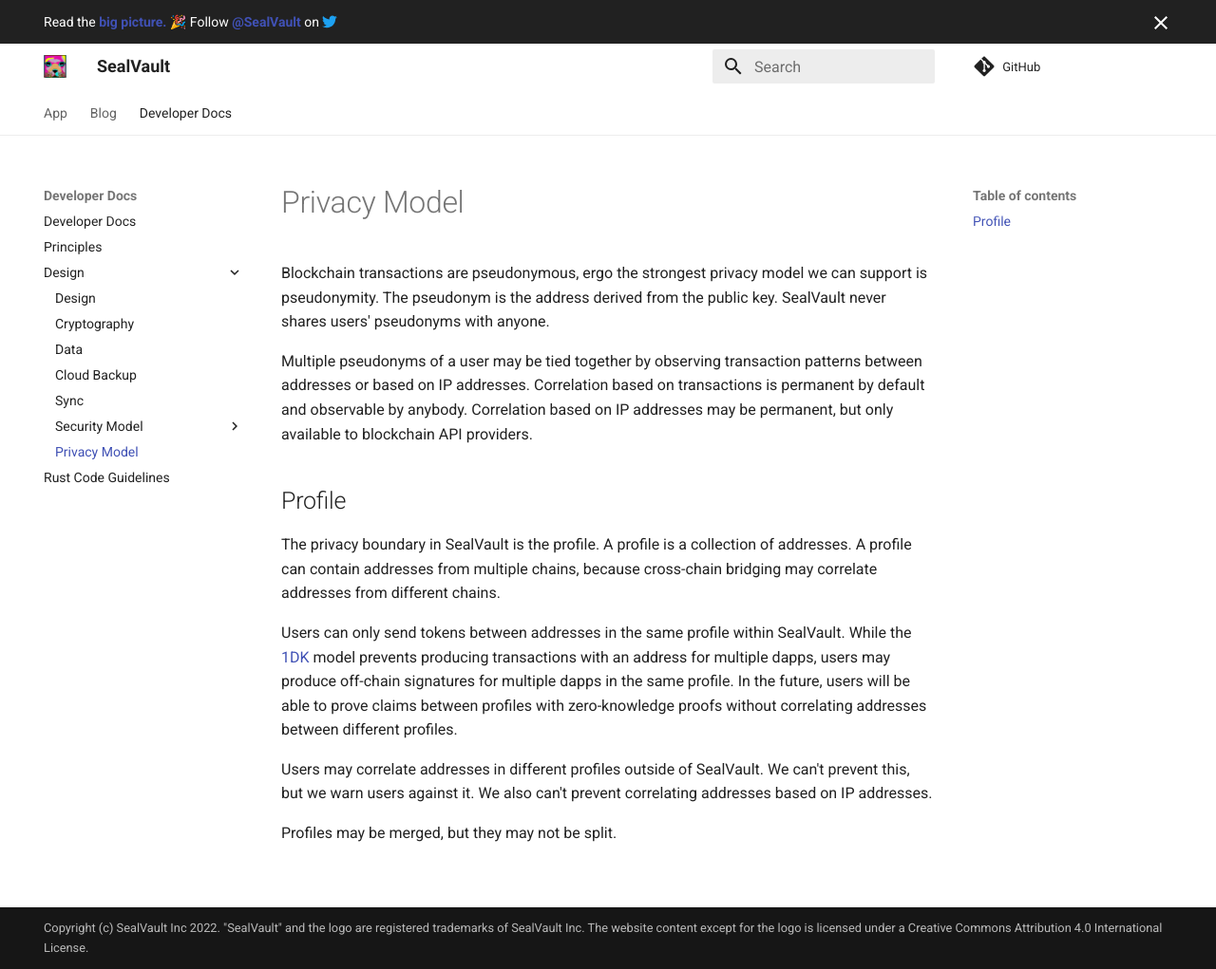
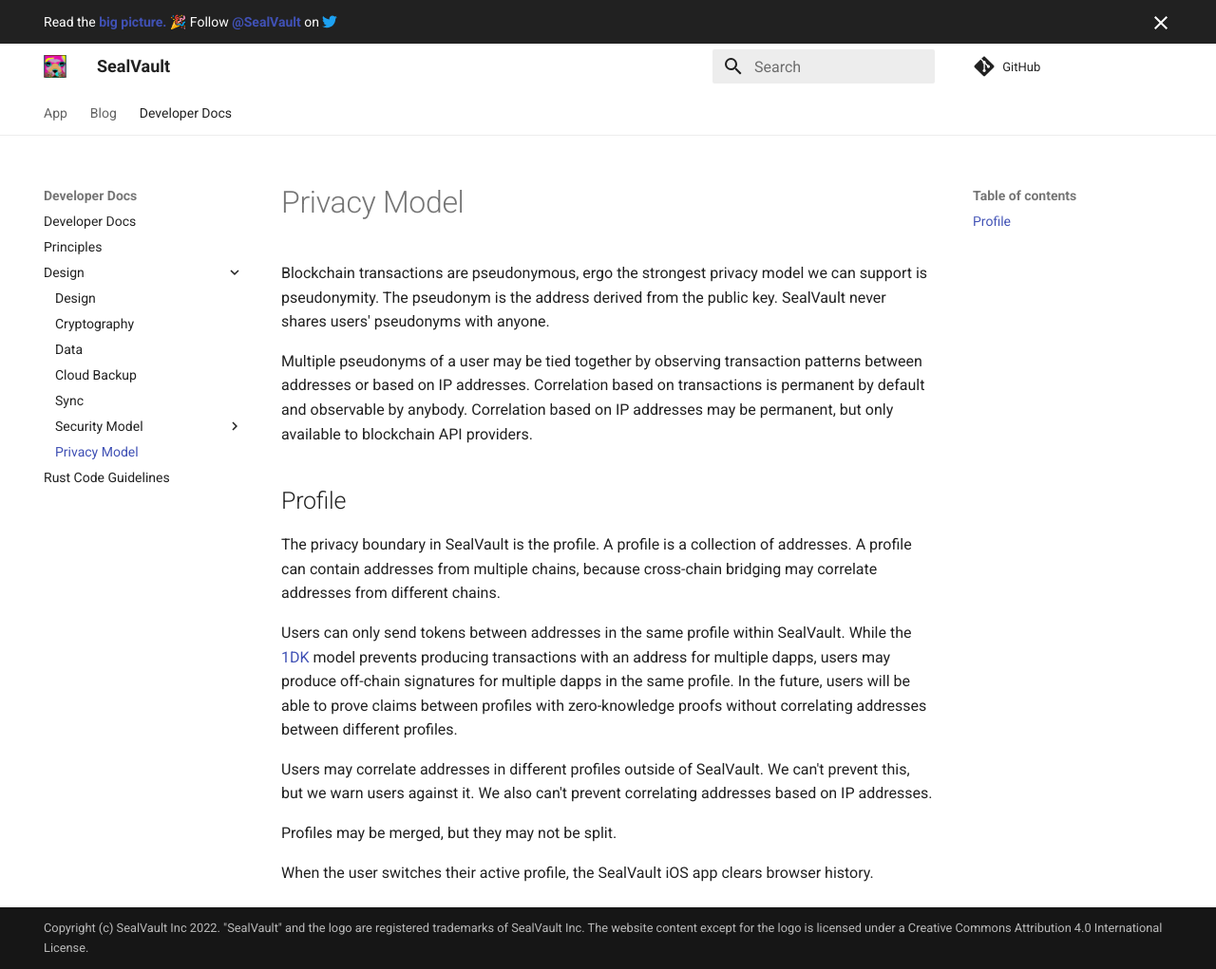
Before and after one commit to sealvault/sealvault, an MkDocs documentation site: the page built from website/src/dev-docs/design/privacy-model.md, in a window 1280 px wide and 1021 px high. Shown: the whole window at 95% size. Built offline with MkDocs 1.6.1 and Material for MkDocs 9.7.7, drawn with Linux system fonts in a browser that asks for light colours; comment, search, counter and statistics services are not loaded.

Commit message:
Add clearing history on profile switch to design

```diff
--- a/website/src/dev-docs/design/privacy-model.md
+++ b/website/src/dev-docs/design/privacy-model.md
@@ -28,3 +28,6 @@ SealVault.  We can't prevent this, but we warn users against it. We also can't
 prevent correlating addresses based on IP addresses.
 
 Profiles may be merged, but they may not be split.
+
+When the user switches their active profile, the SealVault iOS app clears
+browser history.
```
